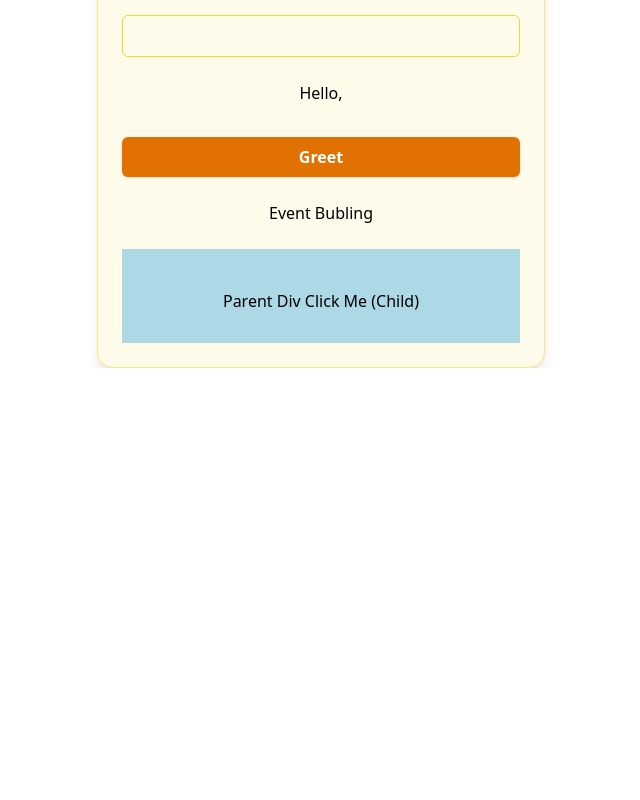
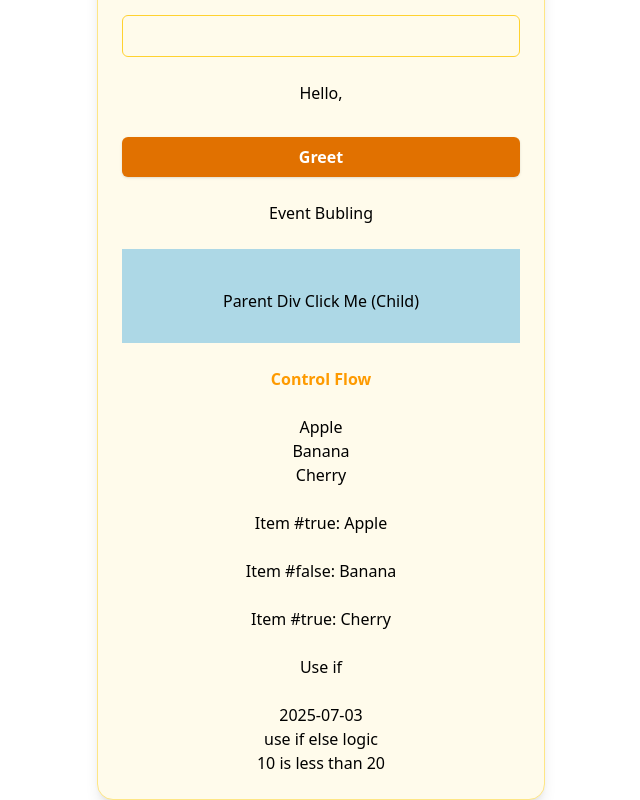
Before and after one commit to epshita-shima/angular-learning, an Angular app: page / in a window 1280 px wide. Shown: the part 944-1744 px from the top of the page, without its empty margins (319-959 px from the left). Before the commit the page ends 1312 px from the top, so only its background shows below. Built offline with nearby package versions, Linux system fonts and the light colour scheme.

Commit message:
use contol flow

```diff
--- a/src/app/templates/hometeamplates/hometeamplates.html
+++ b/src/app/templates/hometeamplates/hometeamplates.html
@@ -74,4 +74,31 @@
             Click Me (Child)
         </button>
     </div>
+
+    <h2 class="text-amber-500 font-bold">Control Flow</h2>
+    <ul>
+        @for (item of items; track item.name) {
+        <li>{{ item.name }}</li>
+        } @empty {
+        <li aria-hidden="true">There are no items.</li>
+        }
+    </ul>
+
+    @for (item of items; track item.id; let idx = $index, e = $even) {
+    <p>Item #{{ e }}: {{ item.name }}</p>
+    }
+
+    <h2>Use if</h2>
+    @if (user.profile.settings.startDate; as startDate) {
+  {{ startDate }}
+}
+
+<h2>use if else logic</h2>
+@if (a > b) {
+  {{a}} is greater than {{b}}
+} @else if (b > a) {
+  {{a}} is less than {{b}}
+} @else {
+  {{a}} is equal to {{b}}
+}
 </div>
--- a/src/app/templates/hometeamplates/hometeamplates.ts
+++ b/src/app/templates/hometeamplates/hometeamplates.ts
@@ -65,4 +65,21 @@ export class Hometeamplates {
     event.stopPropagation(); // Prevent parent click
     console.log('Child BUTTON clicked!');
   }
+
+   items = [
+    {id:1, name: 'Apple' },
+    {id:2, name: 'Banana' },
+    {id:3, name: 'Cherry' }
+  ];
+
+    user = {
+    profile: {
+      settings: {
+        startDate: '2025-07-03'
+      }
+    }
+  };
+
+  a = 10;
+  b = 20;
 }
```
